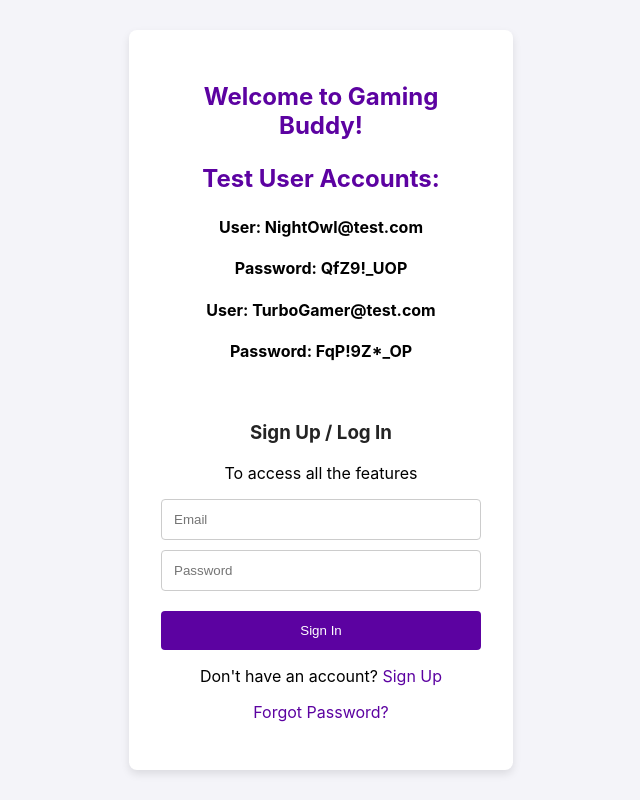
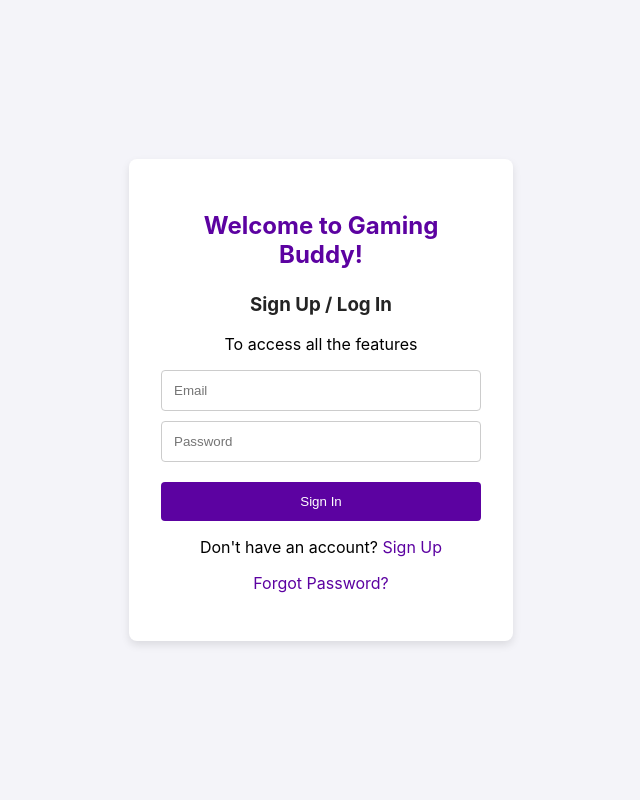
Before and after one commit to gdev15/game-buddy-app, a React (Create React App) app: page /gamebuddy/signin in a window 1280 px wide. Shown: the whole page, without its empty margins (319-959 px from the left). Built offline with nearby package versions, Linux system fonts and the light colour scheme; no server answers.

Commit message:
- Updated Content for Sign in

```diff
--- a/src/components/SignIn.js
+++ b/src/components/SignIn.js
@@ -28,12 +28,6 @@ const SignIn = () => {
     <div className="auth-container">
       <div className="auth-box">
         <h2>Welcome to Gaming Buddy!</h2>
-        <h2>Test User Accounts:</h2>
-        <h4>User: NightOwl@test.com</h4>
-        <h4>Password: QfZ9!_UOP</h4>
-        <h4>User: TurboGamer@test.com</h4>
-        <h4>Password: FqP!9Z*_OP</h4>
-        <br></br>
         <h3>Sign Up / Log In</h3>
         <p>To access all the features</p>
         <form onSubmit={handleSignIn}>
```
Also changed, not shown: 1 other file (tests, documents, lock files or other folders).
